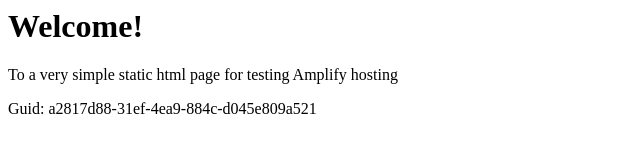
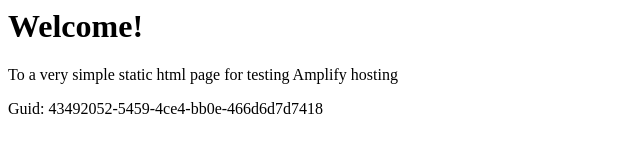
Before and after one commit to aws-aemilia-cdg/Github-PR-Commit-Integration-Test-DoNotTouch-GitHubWebhookPushCanaryTest-v1-preprod-eu-west-3, a website: page src/index.html in a window 1280 px wide. Shown: the full height of the page, 0-640 px from the left. Drawn offline with Linux system fonts and the light colour scheme.

Commit message:
commit from integ tests

```diff
--- a/src/index.html
+++ b/src/index.html
@@ -12,6 +12,6 @@
 <body>
     <h1>Welcome!</h1>
     <p>To a very simple static html page for testing Amplify hosting</p>
-    <p>Guid: a2817d88-31ef-4ea9-884c-d045e809a521</p></body>
+    <p>Guid: 43492052-5459-4ce4-bb0e-466d6d7d7418</p></body>
 
 </html>
```
